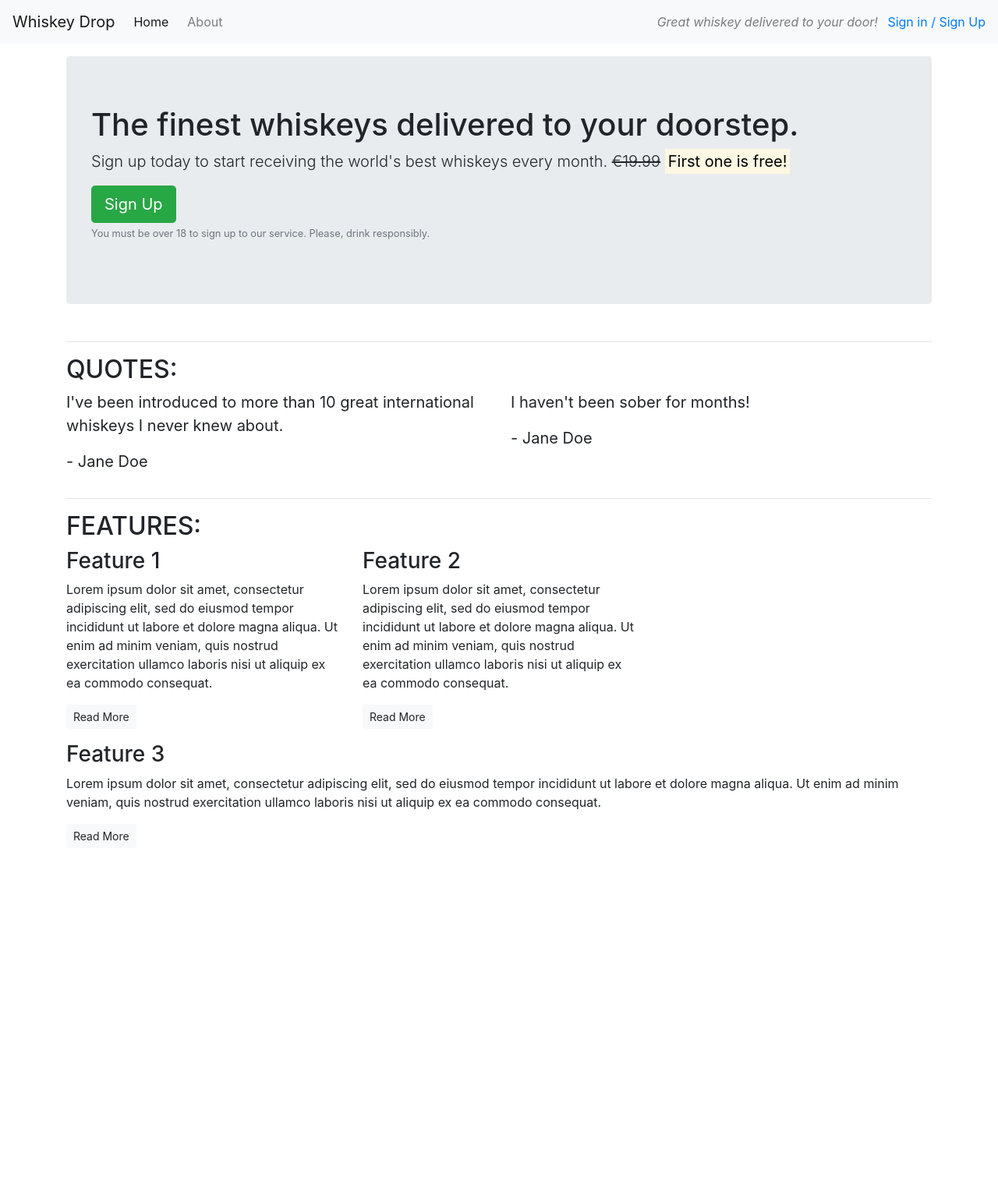
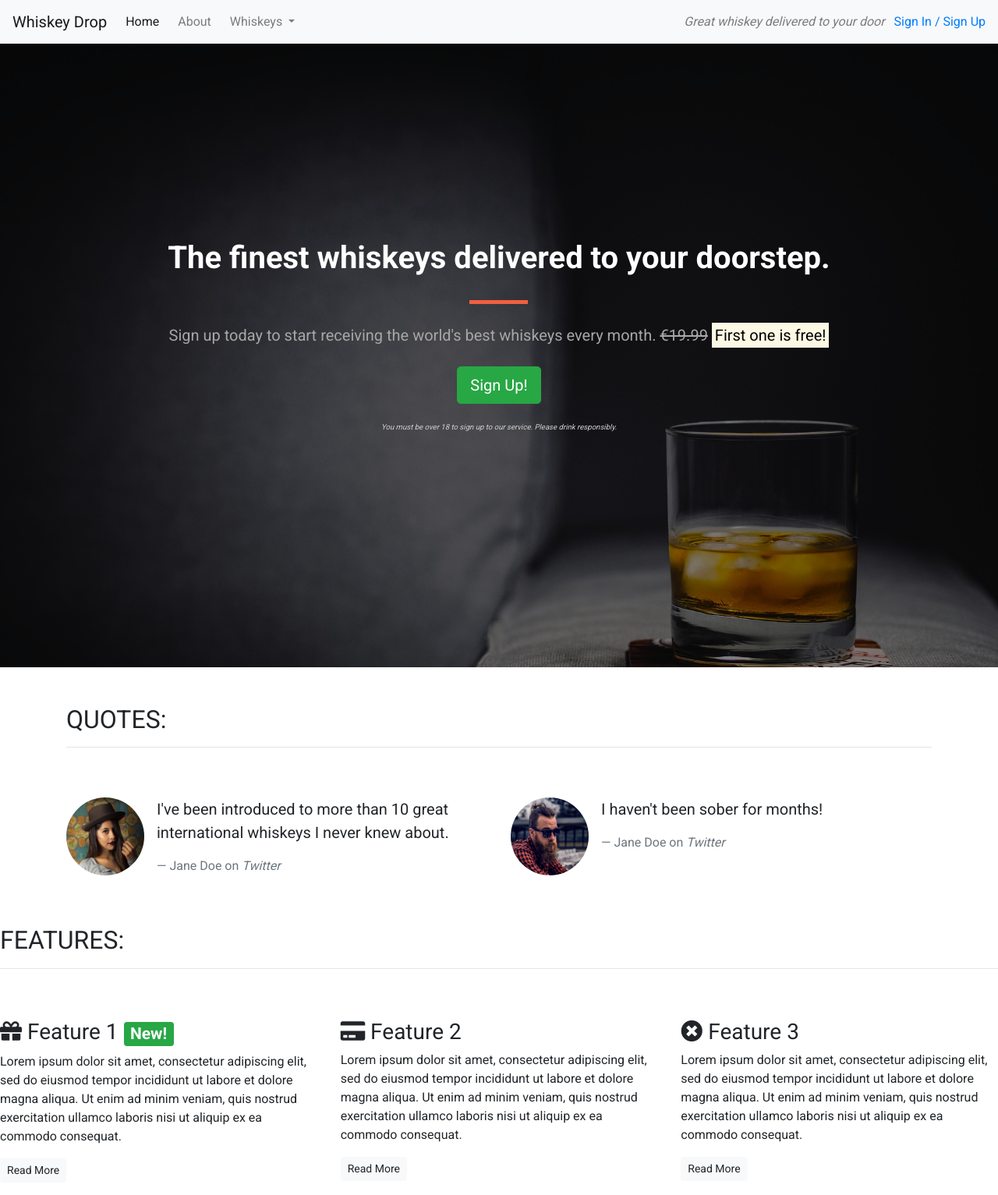
Before and after one commit to jona-tech/bootstrap, a plain HTML site: page index.html in a window 1280 px wide. Shown: the whole page at 78% size. Before the commit the page ends 1104 px from the top, so only its background shows below. Drawn offline with nearby package versions, Linux system fonts and the light colour scheme.

Commit message:
project completed

```diff
--- /dev/null
+++ b/css/style.css
@@ -0,0 +1,100 @@
+body {
+    font-family: 'Roboto', sans-serif;
+}
+
+/* Containers */
+
+.alert-container {}
+
+.callout-container {
+    height: 100vh;
+
+    background: url('../images/whiskey-background.jpeg') no-repeat center center fixed;
+    -webkit-background-size: cover;
+    -moz-background-size: cover;
+    -o-background-size: cover;
+    background-size: cover;
+
+    display: flex;
+    align-items: center;
+    justify-content: center;
+
+    position: relative;
+}
+
+.opaque-overlay {
+    position: absolute;
+    top: 0;
+    left: 0;
+    height: 100%;
+    width: 100%;
+    background-color: rgba(0, 0, 0, 0.5);
+}
+
+.quotes-container {}
+
+.features-container {}
+
+/* Block dividers */
+
+.block-divider {
+    width: 75px;
+    height: 5px;
+    border: 0;
+    background-color: #444;
+}
+
+.block-divider--orange {
+    background-color: #f05f40;
+}
+
+.block-divider--short {
+    width: 35px;
+}
+
+/* Jumbotron */
+
+.jumbotron {
+    background-color: transparent;
+}
+
+.jumbotron h1 {
+    color: white;
+    font-weight: bold;
+    margin-bottom: 30px;
+    color: white;
+}
+
+.jumbotron .lead {
+    color: #a7a7a7;
+    margin: 25px 0;
+}
+
+.jumbotron small {
+    font-size: 60%;
+    font-style: italic;
+    color: #d0d0d0;
+}
+
+/* Buttons */
+
+.btn--cta {
+    font-weight: bold;
+    border-radius: 23px;
+    width: 160px;
+}
+
+.btn--red {
+    color: white;
+    background-color: #f05f40;
+    border-color: #f05f40;
+}
+
+.btn--red:hover,
+.btn--red:active,
+.btn--red:focus,
+.btn--red:active:focus {
+    background-color: #df4929;
+    border-color: #df4929;
+    color: white;
+}
--- a/index.html
+++ b/index.html
@@ -6,117 +6,185 @@
     <meta name="viewport" content="width=device-width, initial-scale=1.0">
     <title>Whiskey Drop | Taste a new whiskey every month</title>
     <link rel="stylesheet" href="https://maxcdn.bootstrapcdn.com/bootstrap/4.1.3/css/bootstrap.min.css">
+    <link rel="stylesheet" href="https://use.fontawesome.com/releases/v5.6.1/css/all.css" integrity="sha384-gfdkjb5BdAXd+lj+gudLWI+BXq4IuLW5IT+brZEZsLFm++aCMlF1V92rMkPaX4PP" crossorigin="anonymous">
+    <link href="https://fonts.googleapis.com/css?family=Roboto:400,700" rel="stylesheet">
+    <link rel="stylesheet" href="css/style.css" type="text/css" />
 </head>
 
 <body>
-    <nav class="navbar navbar-light bg-light navbar-expand-sm">
-        <a href="/" class="navbar-brand">Whiskey Drop </a>
+    <!--Nav-->
+    <nav class="navbar navbar-light navbar-expand-sm bg-light">
+        <a href="/" class="navbar-brand">
+                    Whiskey Drop</a>
+
+        <button class="navbar-toggler ml-auto" type="button" data-toggle="collapse" data-target="#navbarNavDropdown" aria-controls="navbarNavDropdown" aria-expanded="false" aria-label="Toggle navigation">
+        <span class="navbar-toggler-icon"></span></button>
+
+        <div class="collapse navbar-collapse" id="navbarNavDropdown">
             <ul class="navbar-nav mr-auto">
-            <li class="active nav-item mr-2"><a href="/" class="nav-link">Home</a></li>
-            <li class="nav-item mr-2"><a href="/about" class="nav-link">About</a></li>
-            <li class="nav-item mr-2 d-block d-sm-none"><a href="/login">Sign in / Sign Up</a></li>
+                <li class="active nav-item mr-2"><a class="nav-link" href="/">Home</a></li>
+                <li class="nav-item mr-2"><a class="nav-link" href="">About</a></li>
+                <li class="nav-item dropdown">
+                    <a class="nav-link dropdown-toggle" href="#" id="navbarDropdownMenuLink" role="button" data-toggle="dropdown" aria-haspopup="true" aria-expanded="false">
+          Whiskeys
+        </a>
+                    <div class="dropdown-menu" aria-labelledby="navbarDropdownMenuLink">
+                        <a class="dropdown-item" href="#">Irish</a>
+                        <a class="dropdown-item" href="#">Scotch</a>
+                        <a class="dropdown-item" href="#">Japanese</a>
+                        <a class="dropdown-item" href="#">American</a>
+                    </div>
+                </li>
+
+                <li class="nav-item mr-2 d-block d-sm-none"><a class="nav-link" href="">Sign In / Sign Up</a></li>
             </ul>
+        </div>
         <div class="d-none d-md-block">
-       <p class="navbar-text my-auto mr-2"><i>Great whiskey delivered to your door!</i></p>
-        <a href="/login">Sign in / Sign Up</a>
+            <p class="navbar-text my-auto mr-2"><i>Great whiskey delivered to your door</i></p>
+            <a href="/login">Sign In / Sign Up</a>
         </div>
+        <!--</div>-->
     </nav>
-    <article class="container mt-3">
+    <!--<div class="container alert-container">-->
+    <!--    <div class="row d-none d-sm-block">-->
+    <!--        <div class="col-12">-->
+    <!--            <div class="alert alert-warning">-->
+    <!--                <strong>Sale Now On!</strong> We've got a sale on. Get a 12 month subscription for the price of 6! <a href="">See here for more details</a>-->
+    <!--            </div>-->
+    <!--        </div>-->
+    <!--    </div>-->
+    <!--</div>-->
+    <div class="container-fluid callout-container">
         <!-- Callout -->
+        <div class="opaque-overlay">&nbsp;</div>
         <div class="row">
             <div class="col-12">
-                <section class="callout jumbotron">
-                    <h1>The finest whiskeys delivered to your doorstep.</h1>
+                <section class="callout jumbotron text-center">
+                    <h1 class="jumbotron-header">The finest whiskeys delivered to your doorstep.</h1>
+                    <hr class="block-divider block-divider--orange">
                     <p class="lead">Sign up today to start receiving the world's best whiskeys every month.
                         <s class="d-none d-sm-inline">€19.99</s>
                         <span class="d-inline d-sm-none"><br></span>
-                        <strong><mark>First
-                                one is
-                                free!</mark></strong></p>
-                    <button class="btn btn-success btn-lg">Sign Up</button>
-                    <p class="text-muted"><small>You must be over 18 to sign up to our service. Please, drink
-                            responsibly.</small></p>
+                        <strong><mark>First one is free!</mark></strong></p>
+                    <p><button class="btn btn-lg btn-success" data-toggle="modal" data-target="#signUpModal">Sign Up!</button></p>
+                    <p class="text-muted"><small>You must be over 18 to sign up to our service. Please drink responsibly.</small></p>
                 </section>
             </div>
         </div>
+    </div>
     <!-- /.callout -->
-        <hr>
 
     <!-- Quotes -->
+    <div class="container quotes-container">
         <section class="quotes">
             <div class="row">
-                <div class="col-12 col-md-6">
+                <div class="col-12 my-5">
                     <h2 class="text-uppercase">Quotes:</h2>
+                    <hr />
                 </div>
             </div>
             <div class="row">
                 <div class="col-12 col-md-6">
+                    <div class="media">
+                        <div class="d-none d-sm-block">
+                            <img src="images/girl-image.png" class="rounded-circle mr-3" height=100 width=100>
+                        </div>
+                        <div class="media-body">
                             <blockquote class="blockquote">
                                 <p>I've been introduced to more than 10 great international whiskeys I never knew about.</p>
-                        <p>- Jane Doe</p>
-                    </blockquote>
-                </div>
-                <div class="col-12 col-md-6">
-                    <blockquote class="blockquote">
-                        <p>I haven't been sober for months!</p>
-                        <p>- Jane Doe</p>
+                                <footer class="blockquote-footer">Jane Doe on <cite title="Twitter">Twitter</cite></footer>
                             </blockquote>
                         </div>
                     </div>
+                </div>
+                <div class="col-12 col-md-6">
+                    <div class="media">
+                        <div class="d-none d-sm-block">
+                            <img src="images/guy-image.png" class="rounded-circle mr-3" height=100 width=100>
+                        </div>
+                        <div class="media-body">
+                            <blockquote class="blockquote">
+                                <p>I haven't been sober for months!</p>
+                                <footer class="blockquote-footer">Jane Doe on <cite title="Twitter">Twitter</cite></footer>
+                            </blockquote>
+                        </div>
+                    </div>
+                </div>
+            </div>
         </section>
-
+    </div>
     <!-- /.quotes -->
-        <hr>
 
     <!-- Features -->
+    <div class="features-container">
         <section class="features">
             <div class="row">
-                <div class="col-12 col-md-6 col-lg-4">
+                <div class="col-12 my-5">
                     <h2 class="text-uppercase">Features:</h2>
+                    <hr />
                 </div>
             </div>
             <div class="row">
                 <div class="col-12 col-md-6 col-lg-4">
                     <div class="feature">
-                        <h3>Feature 1</h3>
-                        <p>Lorem ipsum dolor sit amet, consectetur adipiscing elit, sed do eiusmod tempor incididunt ut
-                            labore
-                            et dolore magna aliqua. Ut enim ad minim veniam, quis nostrud exercitation ullamco laboris
-                            nisi
-                            ut
-                            aliquip ex ea commodo consequat.</p>
+                        <h3><i class="fas fa-gift d-none d-sm-inline"></i> Feature 1 <span class="badge badge-success">New!</span></h3>
+                        <p>Lorem ipsum dolor sit amet, consectetur adipiscing elit, sed do eiusmod tempor incididunt ut labore et dolore magna aliqua. Ut enim ad minim veniam, quis nostrud exercitation ullamco laboris nisi ut aliquip ex ea commodo consequat.</p>
                         <p><a class="btn btn-sm btn-light" href="">Read More</a></p>
                     </div>
-
+                </div>
+                <div class="col-12 col-md-6 col-lg-4">
+                    <div class="feature">
+                        <h3><i class="fas fa-credit-card d-none d-sm-inline"></i> Feature 2</h3>
+                        <p>Lorem ipsum dolor sit amet, consectetur adipiscing elit, sed do eiusmod tempor incididunt ut labore et dolore magna aliqua. Ut enim ad minim veniam, quis nostrud exercitation ullamco laboris nisi ut aliquip ex ea commodo consequat.</p>
+                        <p><a class="btn btn-sm btn-light" href="">Read More</a></p>
+                    </div>
                 </div>
                 <div class="col-12 d-md-none d-lg-block col-lg-4">
                     <div class="feature">
-                        <h3>Feature 2</h3>
-                        <p>Lorem ipsum dolor sit amet, consectetur adipiscing elit, sed do eiusmod tempor incididunt ut
-                            labore
-                            et dolore magna aliqua. Ut enim ad minim veniam, quis nostrud exercitation ullamco laboris
-                            nisi
-                            ut
-                            aliquip ex ea commodo consequat.</p>
-                        <p><a class="btn btn-sm btn-light" href="">Read More</a></p>
-                    </div>
-                </div>
-                <div class="col-12">
-                    <div class="feature">
-                        <h3>Feature 3</h3>
-                        <p>Lorem ipsum dolor sit amet, consectetur adipiscing elit, sed do eiusmod tempor incididunt ut
-                            labore
-                            et dolore magna aliqua. Ut enim ad minim veniam, quis nostrud exercitation ullamco laboris
-                            nisi
-                            ut
-                            aliquip ex ea commodo consequat.</p>
+                        <h3><i class="fas fa-times-circle d-none d-sm-inline"></i> Feature 3</h3>
+                        <p>Lorem ipsum dolor sit amet, consectetur adipiscing elit, sed do eiusmod tempor incididunt ut labore et dolore magna aliqua. Ut enim ad minim veniam, quis nostrud exercitation ullamco laboris nisi ut aliquip ex ea commodo consequat.</p>
                         <p><a class="btn btn-sm btn-light" href="">Read More</a></p>
                     </div>
                 </div>
             </div>
         </section>
+    </div>
     <!-- /.features -->
-    </article>
+
+    <div class="modal" tabindex="-1" role="dialog" id="signUpModal">
+        <div class="modal-dialog" role="document">
+            <div class="modal-content">
+                <div class="modal-header">
+                    <h5 class="modal-title">Sign Up To Whiskey Drop!</h5>
+                    <button type="button" class="close" data-dismiss="modal" aria-label="Close">
+          <span aria-hidden="true">&times;</span>
+        </button>
+                </div>
+                <div class="modal-body">
+                    <form>
+                        <div class="form-group">
+                            <label for="exampleInputEmail1">Email address</label>
+                            <input type="email" class="form-control" id="exampleInputEmail1" aria-describedby="emailHelp" placeholder="Enter email">
+                            <small id="emailHelp" class="form-text text-muted">We'll never share your email with anyone else.</small>
+                        </div>
+                        <div class="form-group">
+                            <label for="password">Password</label>
+                            <input type="password" class="form-control" id="password" placeholder="Password">
+                        </div>
+                        <div class="form-group">
+                            <label for="repeatPassword">Repeat Password</label>
+                            <input type="password" class="form-control" id="repeatPassword" placeholder="Repeat Password">
+                        </div>
+                        <button type="submit" class="btn btn-success">Submit</button>
+                    </form>
+                </div>
+            </div>
+        </div>
+    </div>
+
+    <script src="https://code.jquery.com/jquery-3.3.1.slim.min.js" integrity="sha384-q8i/X+965DzO0rT7abK41JStQIAqVgRVzpbzo5smXKp4YfRvH+8abtTE1Pi6jizo" crossorigin="anonymous"></script>
+    <script src="https://cdnjs.cloudflare.com/ajax/libs/popper.js/1.14.3/umd/popper.min.js" integrity="sha384-ZMP7rVo3mIykV+2+9J3UJ46jBk0WLaUAdn689aCwoqbBJiSnjAK/l8WvCWPIPm49" crossorigin="anonymous"></script>
+    <script src="https://stackpath.bootstrapcdn.com/bootstrap/4.1.3/js/bootstrap.min.js" integrity="sha384-ChfqqxuZUCnJSK3+MXmPNIyE6ZbWh2IMqE241rYiqJxyMiZ6OW/JmZQ5stwEULTy" crossorigin="anonymous"></script>
 </body>
 
 </html>
```
Also changed, not shown: images/girl-image.png (added), images/guy-image.png (added), images/whiskey-background.jpeg (added), style.css (deleted). Lines whose indentation alone changed are shown as unchanged.
